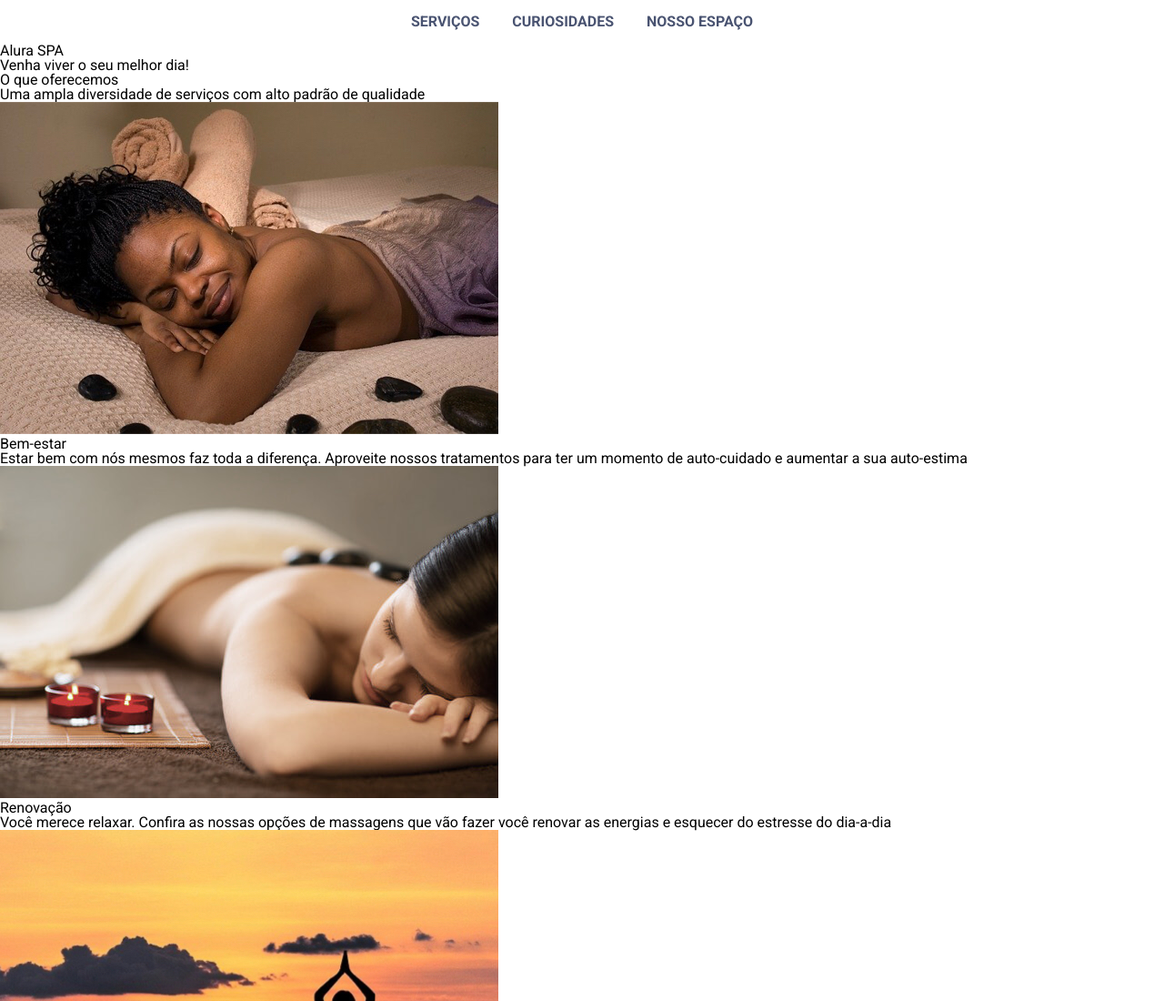
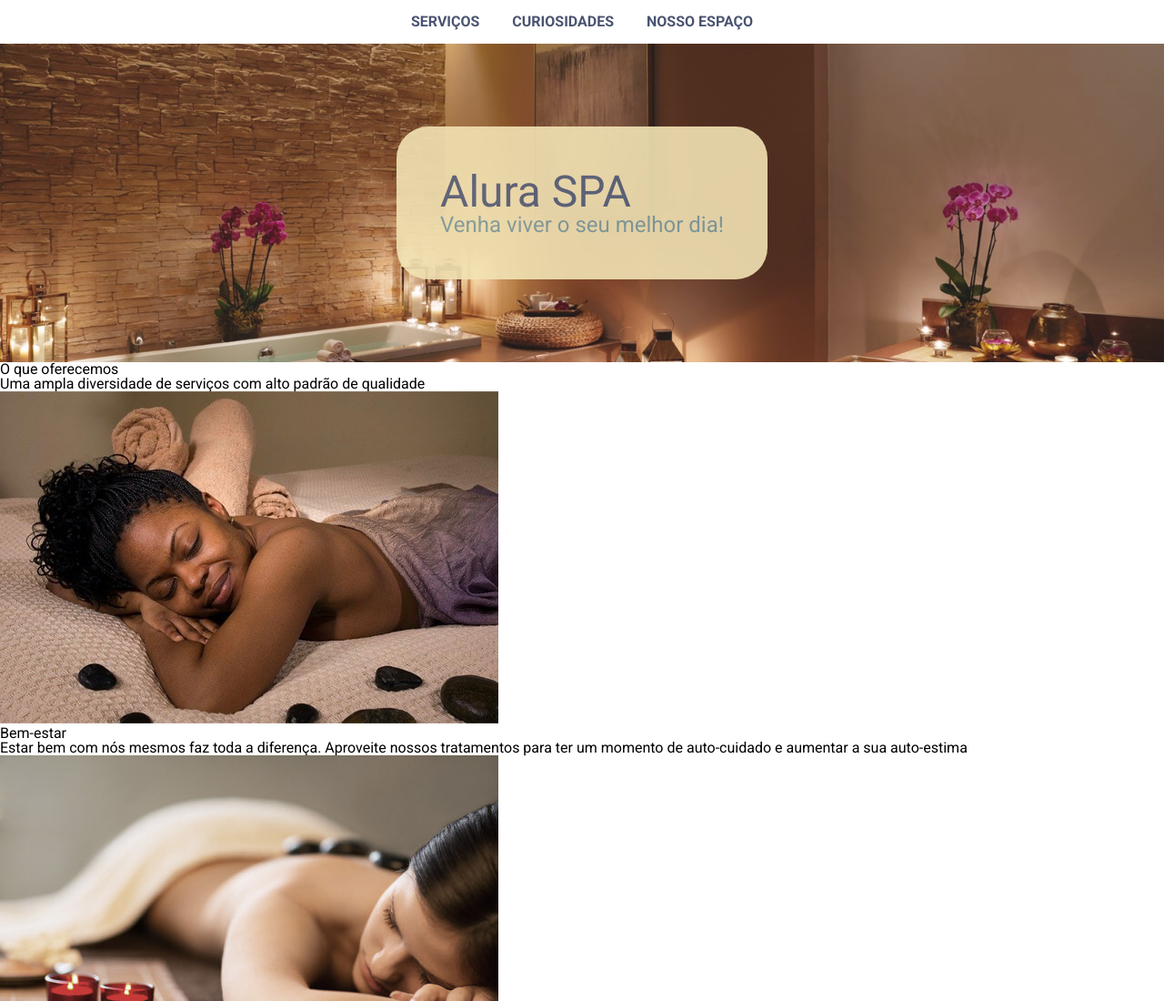
Before and after one commit to brunodev20/scss-alura, a plain HTML site: page alura-spa-projeto_inicial/index.html in a window 1280 px wide. Shown: the top 1100 px of the page at 91% size. Drawn offline with nearby package versions, Linux system fonts and the light colour scheme.

Commit message:
Aula 3 completa. Banner adicionado ao site e parcialmente estilizado.

```diff
--- a/alura-spa-projeto_inicial/index.html
+++ b/alura-spa-projeto_inicial/index.html
@@ -35,8 +35,8 @@
                 </li>
             </ul>
         </nav>
-        <section>
-            <div>
+        <section class="banner">
+            <div class="inner-banner">
                 <h1>Alura SPA</h1>
                 <h2>Venha viver o seu melhor dia!</h2>
             </div>
--- a/alura-spa-projeto_inicial/styles/abstract/_variaveis.scss
+++ b/alura-spa-projeto_inicial/styles/abstract/_variaveis.scss
@@ -1,9 +1,12 @@
 //Arquivo que vai manter todas as variáveis da aplicação
 
-//Fontes
+// Fontes
 $fonte: 'Roboto', sans-serif;
 
 // Cores
 $cor-primaria: #495371;
 $cor-secundaria: #74959A;
 $cor-terciaria: #F1E0AC;
+
+// Tamanho das Fontes
+$tamanho-do-texto: 3rem;
--- /dev/null
+++ b/alura-spa-projeto_inicial/styles/components/_banner.scss
@@ -0,0 +1,25 @@
+// Estilização do banner principal da página
+@import '../abstract/variaveis';
+.banner {
+  background: url(../imagens/banner.jpeg) 27% center no-repeat; // Primeiro ../ precisa ser removido para mostrar a imagem, senão ela não será renderizada
+  min-height: 350px;
+  background-size: cover;
+  display: flex;
+  justify-content: center;
+  align-items: center;
+  opacity: 0.9;
+  .inner-banner {
+    padding: 3rem;
+    background-color: $cor-terciaria;
+    opacity: 0.9;
+    border-radius: 35px;
+    h1 {
+      font-size: $tamanho-do-texto;
+      color: $cor-primaria;
+    }
+    h2 {
+      font-size: $tamanho-do-texto / 2;  // É possível realizar cálculos matemáticos no SASS, e de maneira bem simples
+      color: $cor-secundaria;
+    }
+  }
+}
--- a/alura-spa-projeto_inicial/styles/style.scss
+++ b/alura-spa-projeto_inicial/styles/style.scss
@@ -1,2 +1,3 @@
 @import './abstract/base'; // importa SCSS de outro arquivo
-@import './components/_navbar';
+@import './components/navbar';
+@import './components/banner';
```
Also changed, not shown: alura-spa-projeto_inicial/styles/style.css, 1 other file.
